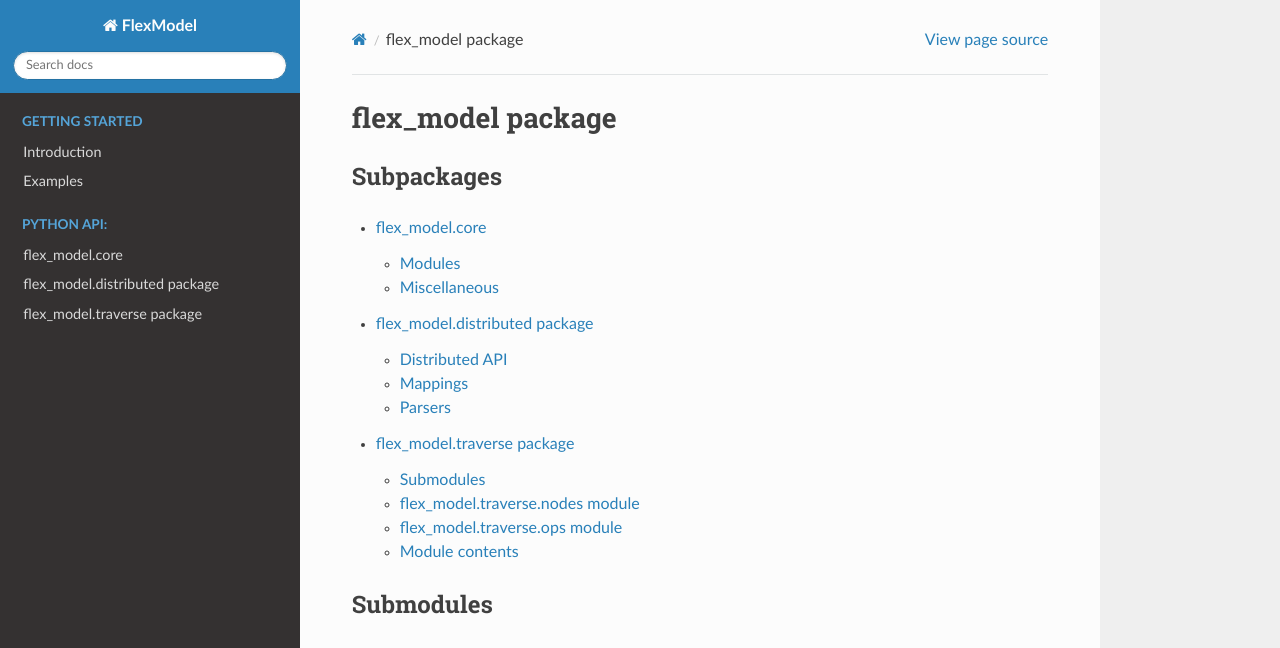
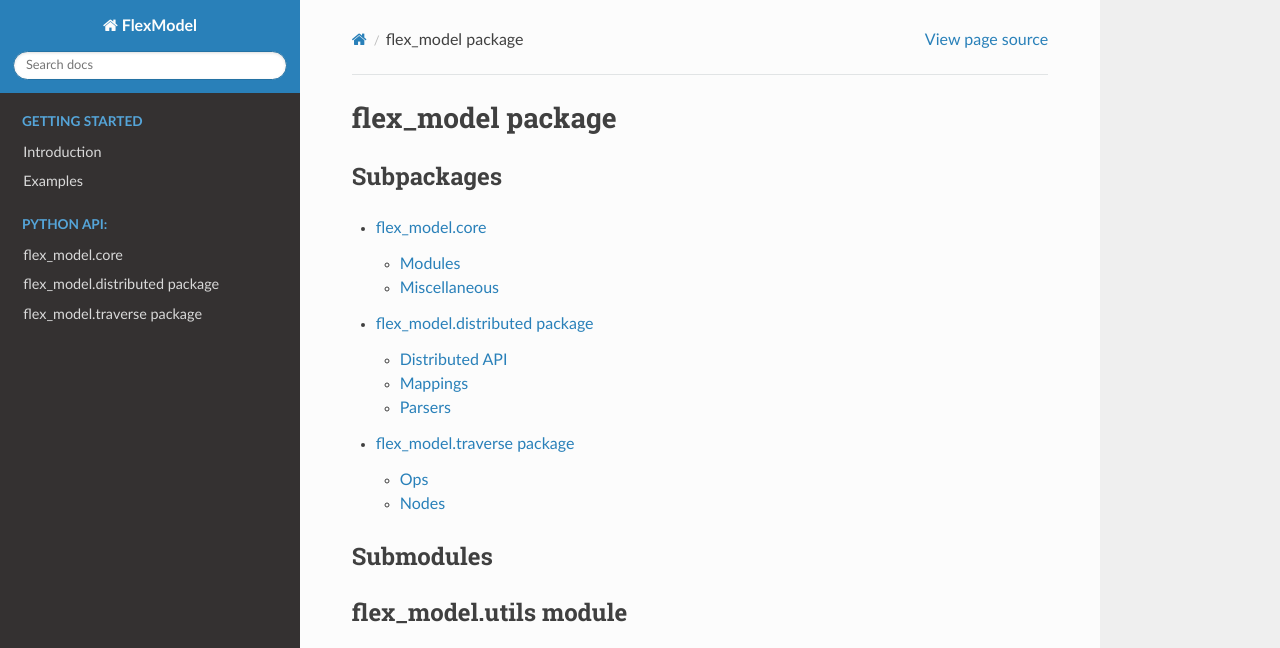
Before and after one commit to VectorInstitute/flex_model, a Sphinx documentation site: the page built from docs/source/flex_model.rst, in a window 1280 px wide and 1110 px high. Shown: the top 648 px of the window. Built offline with Sphinx 7.4.7 and the Read the Docs theme 2.0.0, drawn with Linux system fonts in a browser that asks for light colours; grey boxes are pictures that could not be loaded.

Commit message:
added traverse docs

```diff
--- a/docs/source/flex_model.traverse.rst
+++ b/docs/source/flex_model.traverse.rst
@@ -1,29 +1,30 @@
 flex\_model.traverse package
 ============================
 
-Submodules
-----------
+.. currentmodule:: flex_model.traverse
 
-flex\_model.traverse.nodes module
----------------------------------
 
-.. automodule:: flex_model.traverse.nodes
-   :members:
-   :undoc-members:
-   :show-inheritance:
+Ops
+---
 
-flex\_model.traverse.ops module
--------------------------------
+.. autosummary::
+    :toctree: generated
+    :nosignatures:
 
-.. automodule:: flex_model.traverse.ops
-   :members:
-   :undoc-members:
-   :show-inheritance:
+    flatten
+    unflatten
 
-Module contents
----------------
 
-.. automodule:: flex_model.traverse
-   :members:
-   :undoc-members:
-   :show-inheritance:
+Nodes
+-----
+
+.. autosummary::
+    :toctree: generated
+    :nosignatures:
+
+    InternalObject
+    LeafObject
+    ScalarObject
+    InternalNode
+    LeafNode
+    ScalarNode
```
Also changed, not shown: 1 other file.
